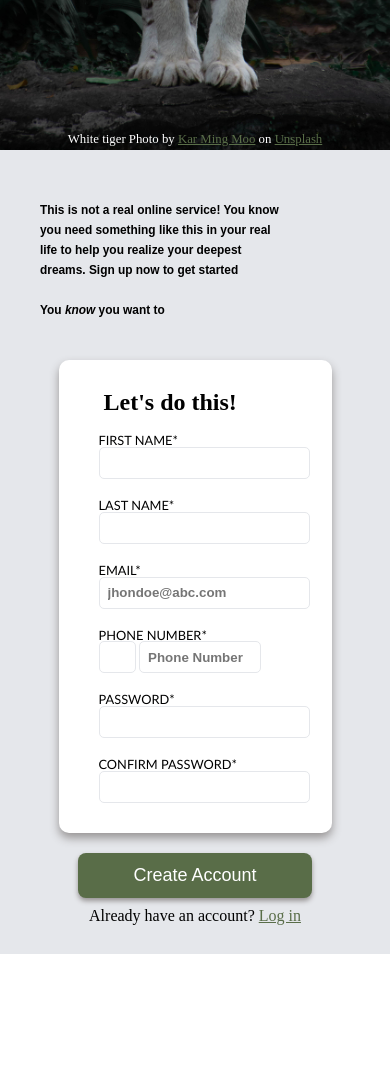
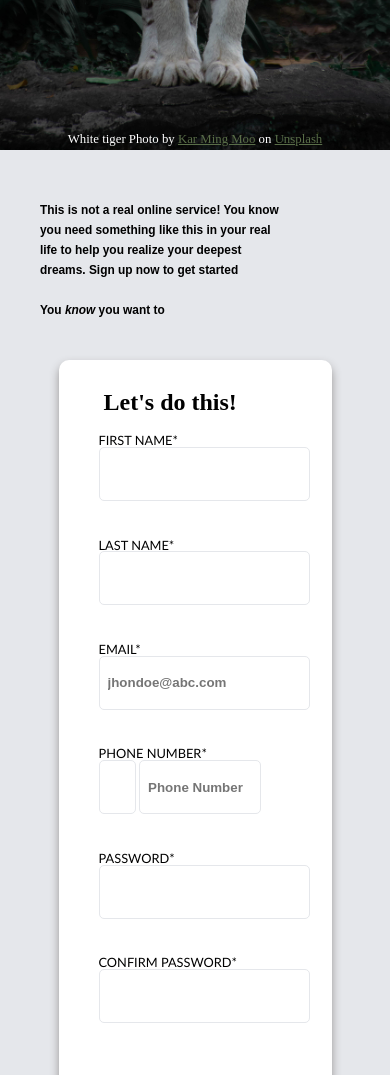
Before and after one commit to PranithAlva/Sign-up-form, a website built with Vite: page index.html in a window 390 px wide. Shown: the part 525-1600 px from the top of the page. Before the commit the page ends 1479 px from the top, so only its background shows below. Built offline with nearby package versions, Linux system fonts and the light colour scheme.

Commit message:
Improved the form readibility for mobile version
	The form is now equally appealing in mobile version of the verb.
	Few tweeks have been made to styles and increased the
	readibility of the website in both the mobile and desktop
	version.

```diff
--- a/index.html
+++ b/index.html
@@ -31,7 +31,7 @@
 						<strong>You <em>know</em> you want to</strong>
 					</p>
 				</div>
-				<form onSubmit="return checkPassword(this)" method="POST">
+				<form action="" method="POST">
 					<div id="form-box">
 						<div id="heading"><strong>Let's do this!</strong></div>
 						<div class="form-block">
--- a/style.css
+++ b/style.css
@@ -356,9 +356,11 @@ input:focus {
 		font-size: var(--font-50);
 		margin: 10px auto;
 		width: 100%;
+		height: 10%;
 	}
 	input {
 		width: 100%;
+		height: 50px;
 	}
 	#form-box {
 		background: var(--background-primary);
@@ -366,11 +368,9 @@ input:focus {
 		margin: 20px 15% 20px 15%;
 		padding-top: 20px;
 		border-radius: 10px;
+		height: 100vh;
 	}
 
-	input {
-		height: 28px;
-	}
 	.form-closer {
 		display: block;
 		width: 100%;
```
